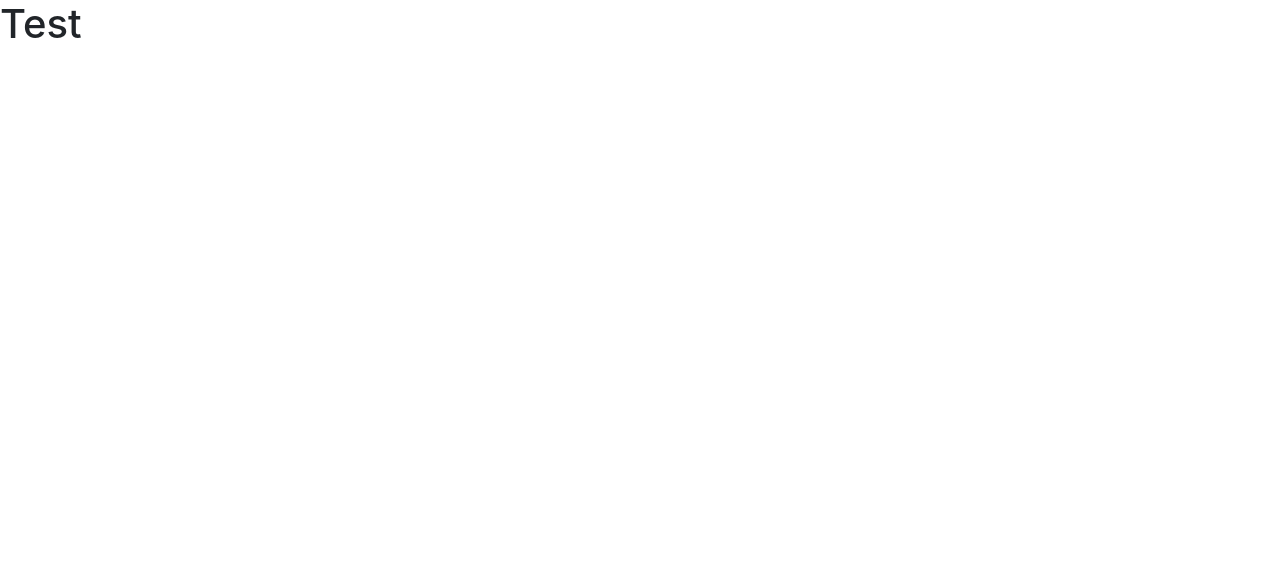
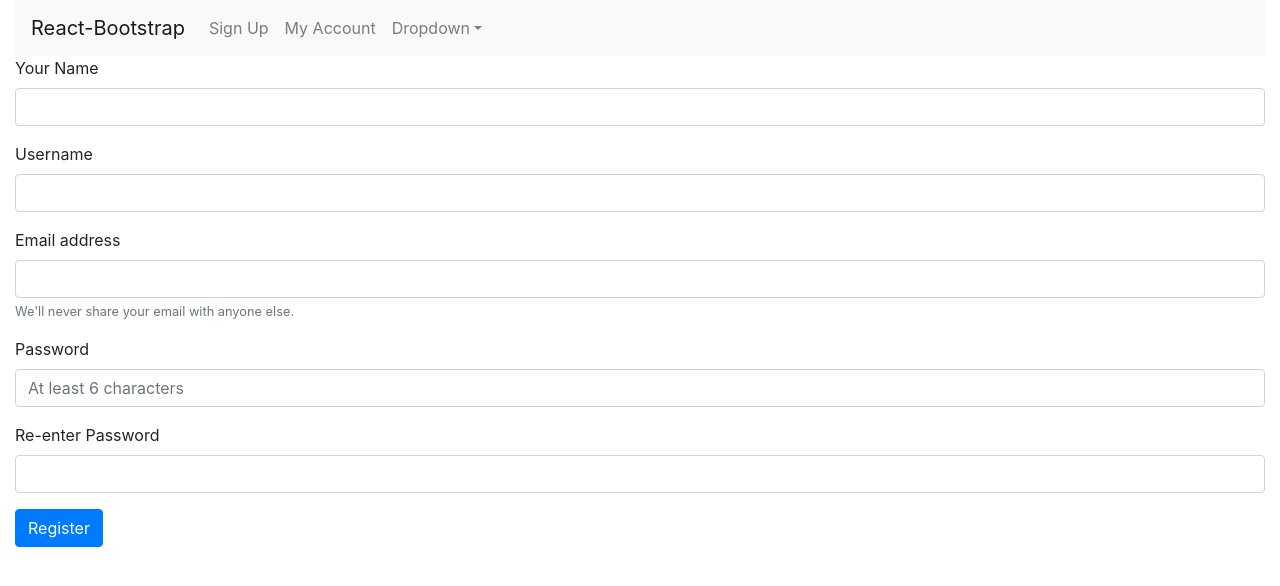
Before and after one commit to reishaleem/exceptional-wiki-front-end, a React (Create React App) app: page /register in a window 1280 px wide. Shown: the top 586 px of the page. Built offline with nearby package versions, Linux system fonts and the light colour scheme.

Commit message:
add sign up page

```diff
--- a/src/App.js
+++ b/src/App.js
@@ -1,19 +1,24 @@
-import React from 'react';
-import './App.css';
-import Navbar from './components/atoms/Navbar/Navbar'
-import SignUp from './components/pages/SignUp/SignUp'
-import 'bootstrap/dist/css/bootstrap.min.css';
-import { Route, Switch } from 'react-router-dom'
+import React from "react";
+import "./App.css";
+import Navbar from "./components/atoms/Navbar/Navbar";
+import SignUp from "./components/pages/SignUp/SignUp";
+import Home from "./components/pages/Home/Home";
+import "bootstrap/dist/css/bootstrap.min.css";
+import { Route, Switch } from "react-router-dom";
+import Container from "react-bootstrap/Container";
+import ProfilePage from "./components/pages/ProfilePage/ProfilePage";
 
 function App() {
-  return (
-    <div>
-      <Switch>
-      <Route path="/" component={Navbar} exact />
-        <Route path="/register" component={SignUp} exact />
-      </Switch>
-    </div>
-  );
+    return (
+        <Container fluid>
+            <Navbar />
+            <Switch>
+                <Route path="/" component={Home} exact />
+                <Route path="/register" component={SignUp} exact />
+                <Route path="/profile" component={ProfilePage} exact />
+            </Switch>
+        </Container>
+    );
 }
 
 export default App;
--- a/src/components/atoms/Navbar/Navbar.jsx
+++ b/src/components/atoms/Navbar/Navbar.jsx
@@ -1,30 +1,36 @@
-import React from 'react';
-import Nav from 'react-bootstrap/Nav'
-import Navbar from 'react-bootstrap/Navbar'
-import NavDropdown from 'react-bootstrap/NavDropdown'
+import React from "react";
+import Nav from "react-bootstrap/Nav";
+import Navbar from "react-bootstrap/Navbar";
+import NavDropdown from "react-bootstrap/NavDropdown";
 
 export default () => {
-
     return (
         <>
             <Navbar bg="light" expand="lg">
-                <Navbar.Brand href="#home">React-Bootstrap</Navbar.Brand>
+                <Navbar.Brand href="/">React-Bootstrap</Navbar.Brand>
                 <Navbar.Toggle aria-controls="basic-navbar-nav" />
                 <Navbar.Collapse id="basic-navbar-nav">
                     <Nav className="mr-auto">
-                    <Nav.Link href="/register">Sign Up</Nav.Link>
-                    <Nav.Link href="#link">Link</Nav.Link>
-                    <NavDropdown title="Dropdown" id="basic-nav-dropdown">
-                        <NavDropdown.Item href="#action/3.1">Action</NavDropdown.Item>
-                        <NavDropdown.Item href="#action/3.2">Another action</NavDropdown.Item>
-                        <NavDropdown.Item href="#action/3.3">Something</NavDropdown.Item>
-                        <NavDropdown.Divider />
-                        <NavDropdown.Item href="#action/3.4">Separated link</NavDropdown.Item>
-                    </NavDropdown>
+                        <Nav.Link href="/register">Sign Up</Nav.Link>
+                        <Nav.Link href="/profile">My Account</Nav.Link>
+                        <NavDropdown title="Dropdown" id="basic-nav-dropdown">
+                            <NavDropdown.Item href="#action/3.1">
+                                Action
+                            </NavDropdown.Item>
+                            <NavDropdown.Item href="#action/3.2">
+                                Another action
+                            </NavDropdown.Item>
+                            <NavDropdown.Item href="#action/3.3">
+                                Something
+                            </NavDropdown.Item>
+                            <NavDropdown.Divider />
+                            <NavDropdown.Item href="#action/3.4">
+                                Separated link
+                            </NavDropdown.Item>
+                        </NavDropdown>
                     </Nav>
-
                 </Navbar.Collapse>
             </Navbar>
         </>
-    )
-}
+    );
+};
--- /dev/null
+++ b/src/components/pages/ProfilePage/ProfilePage.jsx
@@ -0,0 +1,9 @@
+import React from "react";
+
+export default () => {
+    return (
+        <>
+            <h1>User profile</h1>
+        </>
+    );
+};
--- a/src/components/pages/SignUp/SignUp.jsx
+++ b/src/components/pages/SignUp/SignUp.jsx
@@ -1,8 +1,44 @@
-import React from 'react'
+import React from "react";
+import Form from "react-bootstrap/Form";
+import Button from "react-bootstrap/Button";
 
 export default () => {
+    return (
+        <Form>
+            <Form.Group controlId="formBasicName">
+                <Form.Label>Your Name</Form.Label>
+                <Form.Control type="name" placeholder="" />
+            </Form.Group>
 
-    return (
-        <h1>Test</h1>
-    )
-}
+            <Form.Group controlId="formBasicUsername">
+                <Form.Label>Username</Form.Label>
+                <Form.Control type="username" placeholder="" />
+            </Form.Group>
+
+            <Form.Group controlId="formBasicEmail">
+                <Form.Label>Email address</Form.Label>
+                <Form.Control type="email" placeholder="" />
+                <Form.Text className="text-muted">
+                    We'll never share your email with anyone else.
+                </Form.Text>
+            </Form.Group>
+
+            <Form.Group controlId="formBasicPassword">
+                <Form.Label>Password</Form.Label>
+                <Form.Control
+                    type="password"
+                    placeholder="At least 6 characters"
+                />
+            </Form.Group>
+
+            <Form.Group controlId="formBasicPassword">
+                <Form.Label>Re-enter Password</Form.Label>
+                <Form.Control type="password" placeholder="" />
+            </Form.Group>
+
+            <Button variant="primary" type="submit">
+                Register
+            </Button>
+        </Form>
+    );
+};
```
